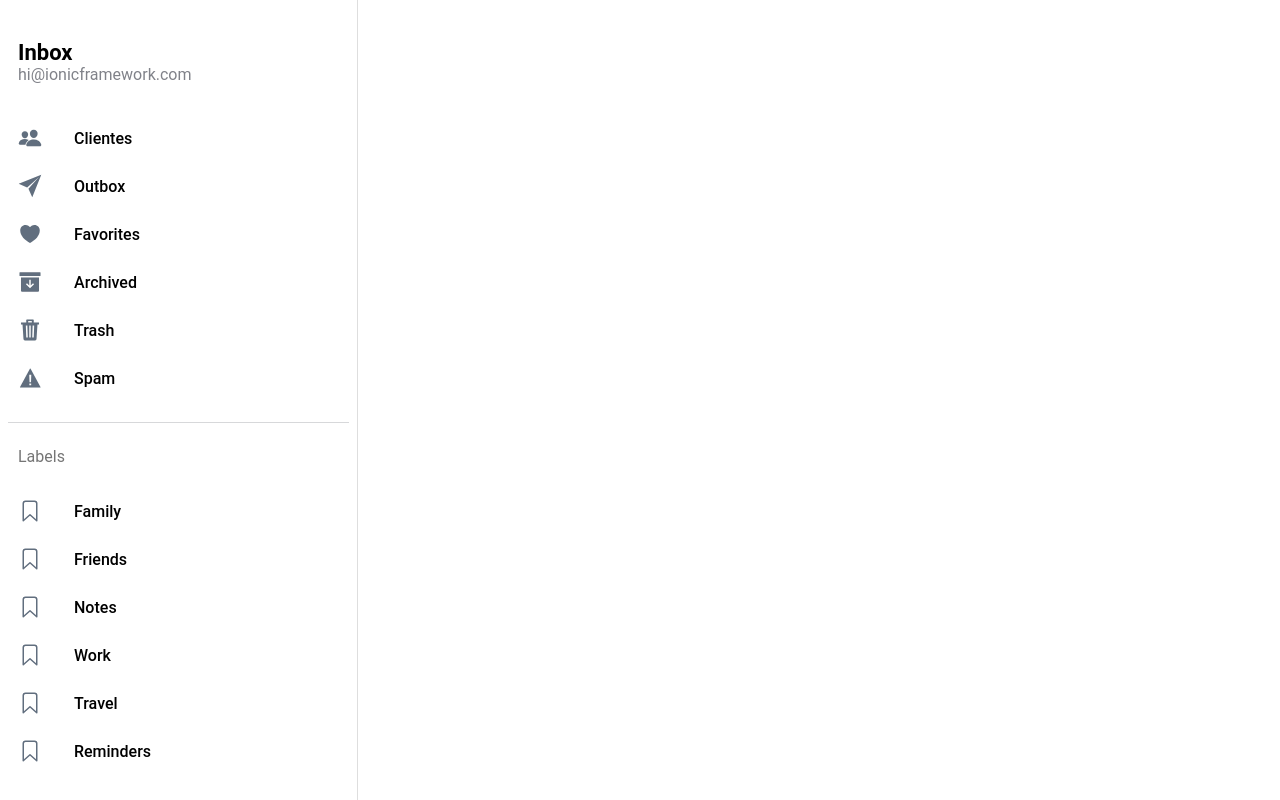
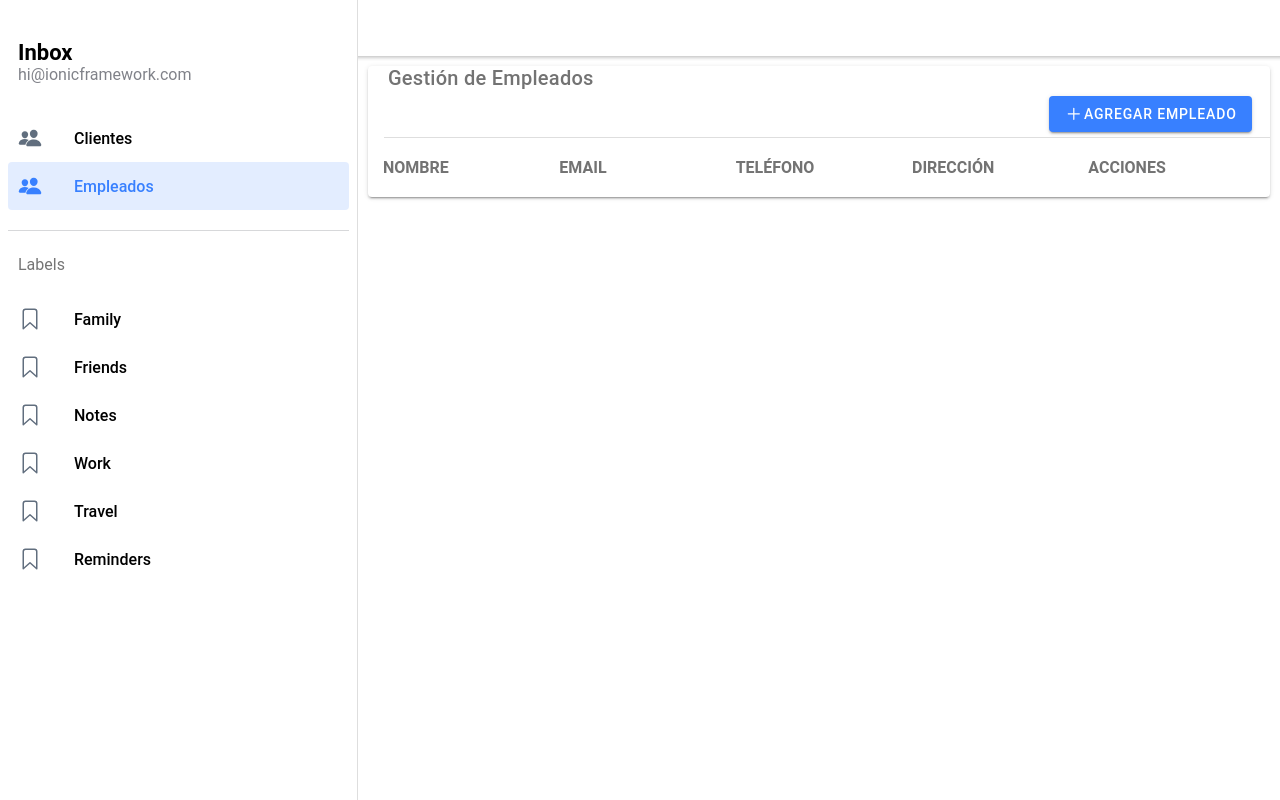
Before and after one commit to FernandoQuispeVillca/cursoreact, a React (Create React App) app: page /page/employees in a window 1280 px wide. Built offline with nearby package versions, Linux system fonts and the light colour scheme.

Commit message:
+add employees

```diff
--- a/src/App.tsx
+++ b/src/App.tsx
@@ -24,6 +24,8 @@ import '@ionic/react/css/display.css';
 /* Theme variables */
 import './theme/variables.css';
 import CustomerEdit from './pages/customer/CustomerEdit';
+import EmployeeList from './pages/employee/EmployeeList';
+import EmployeeEdit from './pages/employee/EmployeeEdit';
 
 setupIonicReact();
 
@@ -43,6 +45,12 @@ const App: React.FC = () => {
             <Route path="/page/customer/:id" exact={true}>
             <CustomerEdit />
             </Route>
+            <Route path="/page/employees" exact={true}>
+            <EmployeeList />
+            </Route>
+            <Route path="/page/employee/:id" exact={true}>
+            <EmployeeEdit />
+            </Route>
           </IonRouterOutlet>
         </IonSplitPane>
       </IonReactRouter>
--- a/src/components/Menu.tsx
+++ b/src/components/Menu.tsx
@@ -29,34 +29,10 @@ const appPages: AppPage[] = [
     mdIcon: people
   },
   {
-    title: 'Outbox',
-    url: '/page/Outbox',
-    iosIcon: paperPlaneOutline,
-    mdIcon: paperPlaneSharp
-  },
-  {
-    title: 'Favorites',
-    url: '/page/Favorites',
-    iosIcon: heartOutline,
-    mdIcon: heartSharp
-  },
-  {
-    title: 'Archived',
-    url: '/page/Archived',
-    iosIcon: archiveOutline,
-    mdIcon: archiveSharp
-  },
-  {
-    title: 'Trash',
-    url: '/page/Trash',
-    iosIcon: trashOutline,
-    mdIcon: trashSharp
-  },
-  {
-    title: 'Spam',
-    url: '/page/Spam',
-    iosIcon: warningOutline,
-    mdIcon: warningSharp
+    title: 'Empleados',
+    url: '/page/employees',
+    iosIcon: peopleOutline,
+    mdIcon: people
   }
 ];
 
--- /dev/null
+++ b/src/pages/employee/Employee.ts
@@ -0,0 +1,8 @@
+export default interface Employee{
+    id?: string;
+    firstname?: string;
+    lastname?: string;
+    email?: string;
+    phone?: string;
+    address?: string;
+}
--- /dev/null
+++ b/src/pages/employee/EmployeeApi.ts
@@ -0,0 +1,36 @@
+import Employee from "./Employee";
+
+export function searchEmployee(){
+    if (!localStorage['employees']){
+        localStorage['employees'] = '[]';
+    }
+    let employees = localStorage['employees'];
+    employees = JSON.parse(employees);
+    return employees;
+}
+
+export function removeEmployee(id: string){
+    let employees = searchEmployee();
+    let indice = employees.findIndex((employee: Employee) => employee.id == id);
+    employees.splice(indice , 1);
+    localStorage['employees'] = JSON.stringify(employees);
+}
+
+export function saveEmployee(employee: Employee){
+    let employees = searchEmployee();
+    if(employee.id){
+     //editar
+     let indice = employees.findIndex((c: Employee) => c.id == employee.id);
+     employees[indice] = employee;
+    }else{
+     //nuevo
+     employee.id = String(Math.round(Math.random() * 100000));
+     employees.push(employee);
+    }
+    localStorage['employees'] = JSON.stringify(employees);
+}
+
+export function searchEmployeeById(id: string){
+    let employees = searchEmployee();
+    return employees.find((employee:any) => employee.id == id);
+}
--- /dev/null
+++ b/src/pages/employee/EmployeeEdit.tsx
@@ -0,0 +1,113 @@
+import { IonButton, IonButtons, IonCard, IonCol, IonContent, IonGrid, IonHeader, IonIcon, IonInput, IonItem, IonLabel, IonMenuButton, IonPage, IonRow, IonTitle, IonToolbar } from '@ionic/react';
+import { add, checkmark, close, pencil } from 'ionicons/icons';
+import { useEffect, useState } from 'react';
+import { useHistory, useParams } from 'react-router';
+import ExploreContainer from '../../components/ExploreContainer';
+import Employee from './Employee';
+import { removeEmployee, saveEmployee, searchEmployee, searchEmployeeById } from './EmployeeApi';
+// import './EmployeeList.css';
+
+const EmployeeEdit: React.FC = () => {
+
+    const { name, id } = useParams<{ name: string; id: string }>();
+
+    const [employee, setEmployee] = useState<Employee>({});
+
+    const history = useHistory();
+
+
+    useEffect(() => {
+        search();
+    }, []);
+
+    const search = () => {
+        if(id !== 'new'){
+            let result = searchEmployeeById(id);
+            setEmployee(result);
+        }
+    }
+
+    const save = () => {
+        saveEmployee(employee);
+        history.push('/page/employees');
+    }
+
+
+    return (
+        <IonPage>
+            <IonHeader>
+                <IonToolbar>
+                    <IonButtons slot="start">
+                        <IonMenuButton />
+                    </IonButtons>
+                    <IonTitle>{name}</IonTitle>
+                </IonToolbar>
+            </IonHeader>
+
+            <IonContent fullscreen>
+                <IonHeader collapse="condense">
+                    <IonToolbar>
+                        <IonTitle size="large">{name}</IonTitle>
+                    </IonToolbar>
+                </IonHeader>
+
+                <IonCard>
+                    <IonTitle>{id === 'new' ? 'Agregar Empleado' : 'Editar Empleado'}</IonTitle>
+                        <IonRow>
+                            <IonCol>
+                                <IonItem>
+                                    <IonLabel position="stacked">Nombre:</IonLabel>
+                                    <IonInput  onIonChange = {e => employee.firstname = String(e.detail.value)}
+                                    value={employee.firstname}></IonInput>
+                                </IonItem>
+                            </IonCol>
+                            <IonCol>
+                                <IonItem>
+                                    <IonLabel position="stacked">Apellido:</IonLabel>
+                                    <IonInput onIonChange = {e => employee.lastname = String(e.detail.value)}
+                                    value={employee.lastname}></IonInput>
+                                </IonItem>
+                            </IonCol>
+                        </IonRow>
+                        <IonRow>
+                            <IonCol>
+                                <IonItem>
+                                    <IonLabel position="stacked">Email:</IonLabel>
+                                    <IonInput onIonChange = {e => employee.email = String(e.detail.value)}
+                                     value={employee.email}></IonInput>
+                                </IonItem>
+                            </IonCol>
+                            <IonCol>
+                                <IonItem>
+                                    <IonLabel position="stacked">Dirección:</IonLabel>
+                                    <IonInput onIonChange = {e => employee.address = String(e.detail.value)}
+                                     value={employee.address}></IonInput>
+                                </IonItem>
+                            </IonCol>
+                        </IonRow>
+                        <IonRow>
+                            <IonCol>
+                                <IonItem>
+                                    <IonLabel position="stacked">Teléfono:</IonLabel>
+                                    <IonInput onIonChange = {e => employee.phone = String(e.detail.value)}
+                                    value={employee.phone}></IonInput>
+                                </IonItem>
+                            </IonCol>
+                            <IonCol>
+                            </IonCol>
+                        </IonRow>
+                    <IonItem>
+                        <IonButton onClick={save} color="success" fill="solid" slot="end" size="default">
+                            <IonIcon icon={checkmark} />
+                            Guardar
+                        </IonButton>
+                    </IonItem>
+
+
+                </IonCard>
+            </IonContent>
+        </IonPage>
+    );
+};
+
+export default EmployeeEdit;
--- /dev/null
+++ b/src/pages/employee/EmployeeList.tsx
@@ -0,0 +1,98 @@
+import { IonButton, IonButtons, IonCard, IonCol, IonContent, IonGrid, IonHeader, IonIcon, IonItem, IonMenuButton, IonPage, IonRow, IonTitle, IonToolbar } from '@ionic/react';
+import { add, close, pencil } from 'ionicons/icons';
+import { useEffect, useState } from 'react';
+import { useHistory, useParams } from 'react-router';
+import ExploreContainer from '../../components/ExploreContainer';
+import Employee from './Employee';
+import { removeEmployee, saveEmployee, searchEmployee } from './EmployeeApi';
+// import './EmployeeList.css';
+
+const EmployeeList: React.FC = () => {
+
+  const { name } = useParams<{ name: string; }>();
+  const  [clientes, setClientes] = useState<Employee[]>([]);
+  const history = useHistory();
+
+  useEffect(() => {
+     search();
+  }, [history.location.pathname]);
+
+  const search = () => {
+     let result = searchEmployee();
+     setClientes(result);
+  }
+
+  const remove = (id: string) => {
+        removeEmployee(id);
+        search();
+  }
+
+  const addEmployee = () => {
+     history.push('/page/employee/new');
+  }
+
+  const editEmployee = (id: string) => {
+    history.push('/page/employee/' + id);
+ }
+
+  return (
+    <IonPage>
+      <IonHeader>
+        <IonToolbar>
+          <IonButtons slot="start">
+            <IonMenuButton />
+          </IonButtons>
+          <IonTitle>{name}</IonTitle>
+        </IonToolbar>
+      </IonHeader>
+
+      <IonContent fullscreen>
+        <IonHeader collapse="condense">
+          <IonToolbar>
+            <IonTitle size="large">{name}</IonTitle>
+          </IonToolbar>
+        </IonHeader>
+
+        <IonCard>
+          <IonTitle>Gestión de Empleados</IonTitle>
+          <IonItem>
+            <IonButton onClick={addEmployee} color="primary" fill="solid" slot="end" size="default">
+              <IonIcon icon={add} />
+              Agregar Empleado
+            </IonButton>
+          </IonItem>
+          <IonGrid className="table">
+            <IonRow>
+              <IonCol>Nombre</IonCol>
+              <IonCol>Email</IonCol>
+              <IonCol>Teléfono</IonCol>
+              <IonCol>Dirección</IonCol>
+              <IonCol>Acciones</IonCol>
+            </IonRow>
+            {clientes.map( (cliente: Employee) =>
+            <IonRow>
+            <IonCol>{cliente.firstname}  {cliente.lastname}</IonCol>
+            <IonCol>{cliente.email}</IonCol>
+            <IonCol>{cliente.phone}</IonCol>
+            <IonCol>{cliente.address}</IonCol>
+            <IonCol>
+              <IonButton color="primary" fill="clear"
+                  onClick= {() => editEmployee(String(cliente.id)) }>
+                 <IonIcon icon={pencil} slot={"icon-only"}/>
+              </IonButton>
+
+              <IonButton color="danger" fill="clear"
+                 onClick= {() => remove(String(cliente.id))}>
+                 <IonIcon icon={close} slot={"icon-only"}/>
+              </IonButton>
+            </IonCol>
+          </IonRow>
+              )}
+          </IonGrid>
+        </IonCard>
+      </IonContent>
+    </IonPage>
+  );
+};
+
+export default EmployeeList;
```
